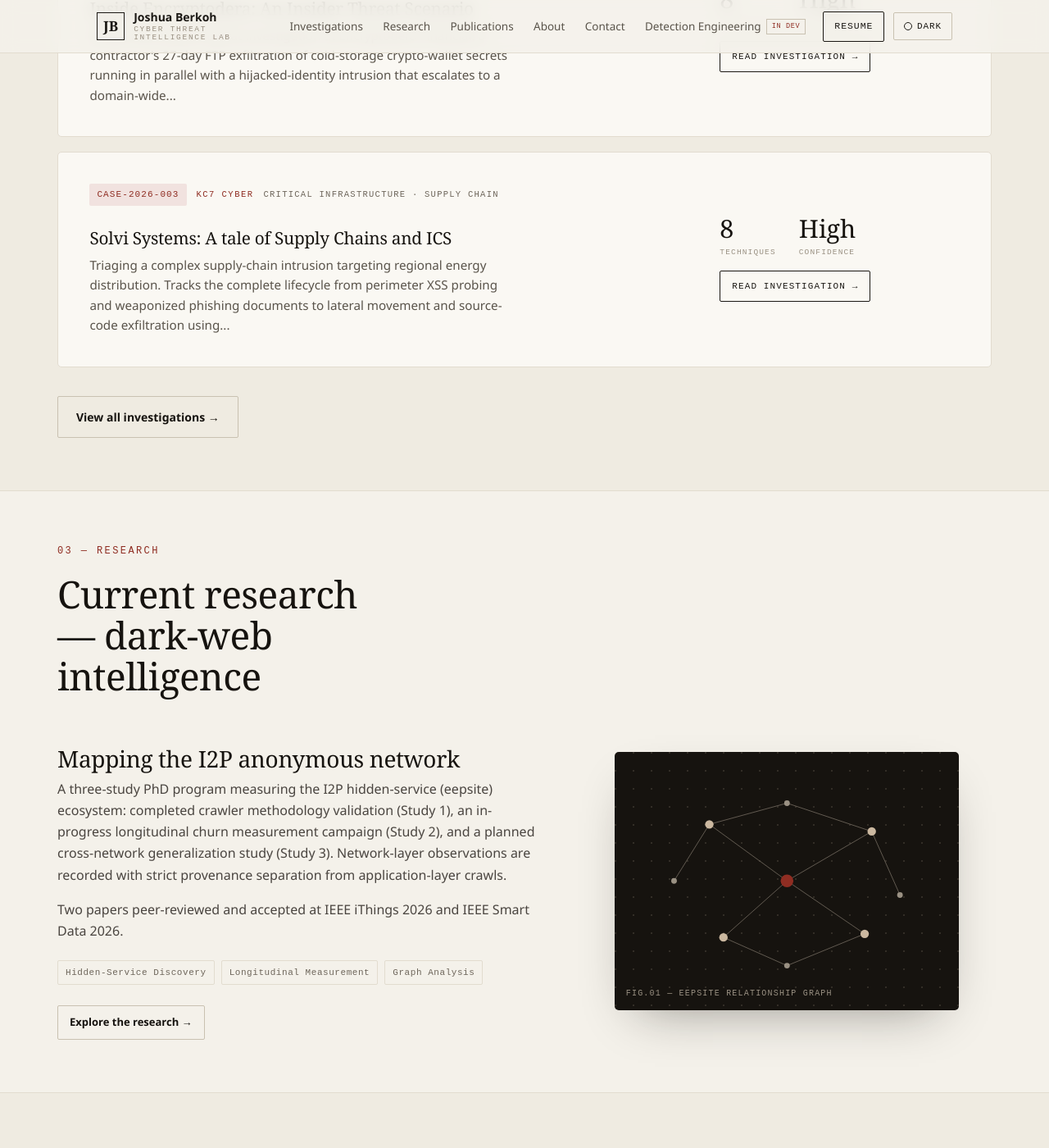
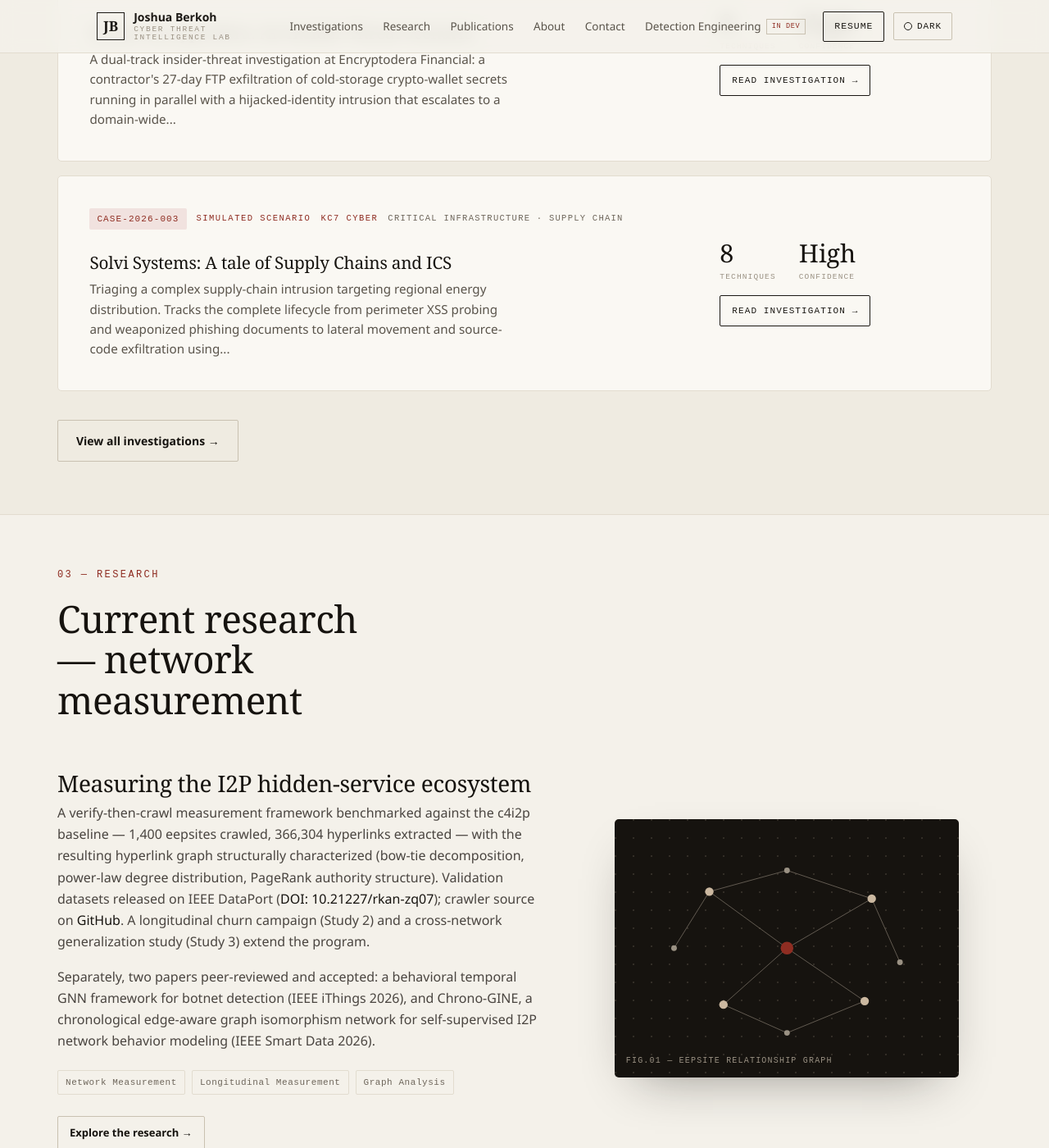
Before and after one commit to joshberk/joshberk.github.io, a Jekyll site: the page built from index.md, in a window 1280 px wide and 1400 px high, scrolled down 2577 px. Shown: the whole window at 82% size. Built offline with Jekyll 4.4.1, drawn with Linux system fonts in a browser that asks for light colours; some of the changed text lies outside the part shown.

Commit message:
LLNL review fixes: publications section, measurement-led research framing, DataPort DOI, broader contact line, simulated labels

```diff
--- a/index.md
+++ b/index.md
@@ -83,6 +83,7 @@ layout: default
         <div class="case-card-body">
           <div class="case-file-topline">
             <span class="case-label">CASE-{{ post.date | date: "%Y" }}-{{ cid | slice: -3, 3 }}</span>
+            <span class="case-source">Simulated scenario</span>
             {% if post_source %}<span class="case-source">{{ post_source.name | escape }}</span>{% endif %}
             {% if post.tags %}<span class="case-themes">{{ post.tags | join: " · " | escape }}</span>{% endif %}
           </div>
@@ -118,15 +119,15 @@ layout: default
 <section class="home-section section-research" id="research">
   <div class="section-heading">
     <p class="section-kicker">03 — Research</p>
-    <h2>Current research — dark-web intelligence</h2>
+    <h2>Current research — network measurement</h2>
   </div>
   <div class="research-feature research-lab-panel">
     <div class="research-copy">
-      <h3>Mapping the I2P anonymous network</h3>
-      <p>A three-study PhD program measuring the I2P hidden-service (eepsite) ecosystem: completed crawler methodology validation (Study 1), an in-progress longitudinal churn measurement campaign (Study 2), and a planned cross-network generalization study (Study 3). Network-layer observations are recorded with strict provenance separation from application-layer crawls.</p>
-      <p>Two papers peer-reviewed and accepted at IEEE iThings 2026 and IEEE Smart Data 2026.</p>
+      <h3>Measuring the I2P hidden-service ecosystem</h3>
+      <p>A verify-then-crawl measurement framework benchmarked against the c4i2p baseline — 1,400 eepsites crawled, 366,304 hyperlinks extracted — with the resulting hyperlink graph structurally characterized (bow-tie decomposition, power-law degree distribution, PageRank authority structure). Validation datasets released on IEEE DataPort (<a href="https://doi.org/10.21227/rkan-zq07">DOI: 10.21227/rkan-zq07</a>); crawler source on <a href="https://github.com/joshberk/XL-I2P-Study2">GitHub</a>. A longitudinal churn campaign (Study 2) and a cross-network generalization study (Study 3) extend the program.</p>
+      <p>Separately, two papers peer-reviewed and accepted: a behavioral temporal GNN framework for botnet detection (IEEE iThings 2026), and Chrono-GINE, a chronological edge-aware graph isomorphism network for self-supervised I2P network behavior modeling (IEEE Smart Data 2026).</p>
       <div class="research-tags">
-        <span class="ic-tag">Hidden-Service Discovery</span>
+        <span class="ic-tag">Network Measurement</span>
         <span class="ic-tag">Longitudinal Measurement</span>
         <span class="ic-tag">Graph Analysis</span>
       </div>
@@ -239,8 +240,8 @@ layout: default
   <div class="section-heading split-heading">
     <div>
       <p class="section-kicker">06 — Contact</p>
-      <h2>Open to threat intelligence work</h2>
-      <p class="section-intro">If your team works in cyber threat intelligence, threat hunting, or security research, I'd welcome a conversation.</p>
+      <h2>Open to threat intelligence and research work</h2>
+      <p class="section-intro">If your team works in cyber threat intelligence, threat hunting, security research, or network measurement, I'd welcome a conversation.</p>
     </div>
     <div class="contact-card">
       <ul class="contact-links">
```
Also changed, not shown: investigations.md (+1 -1 lines), resume.md (+9 -0 lines).
